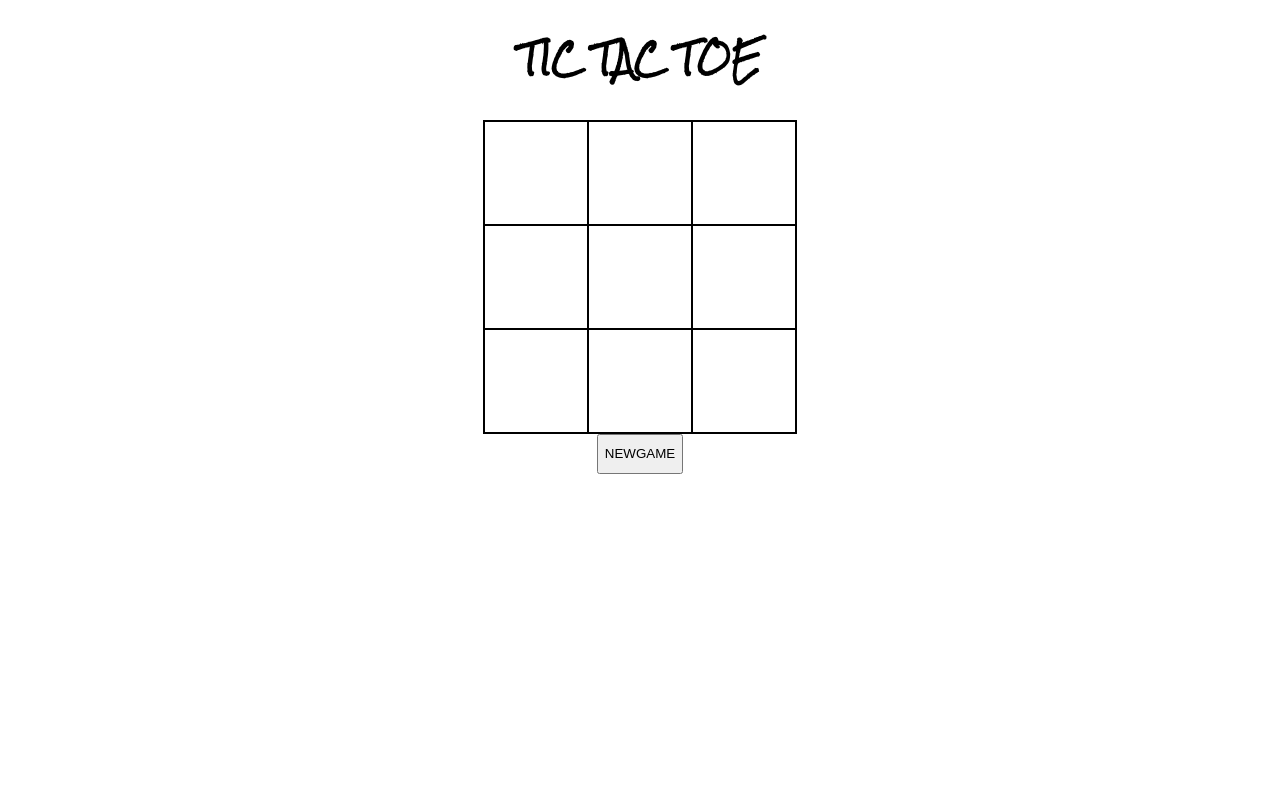
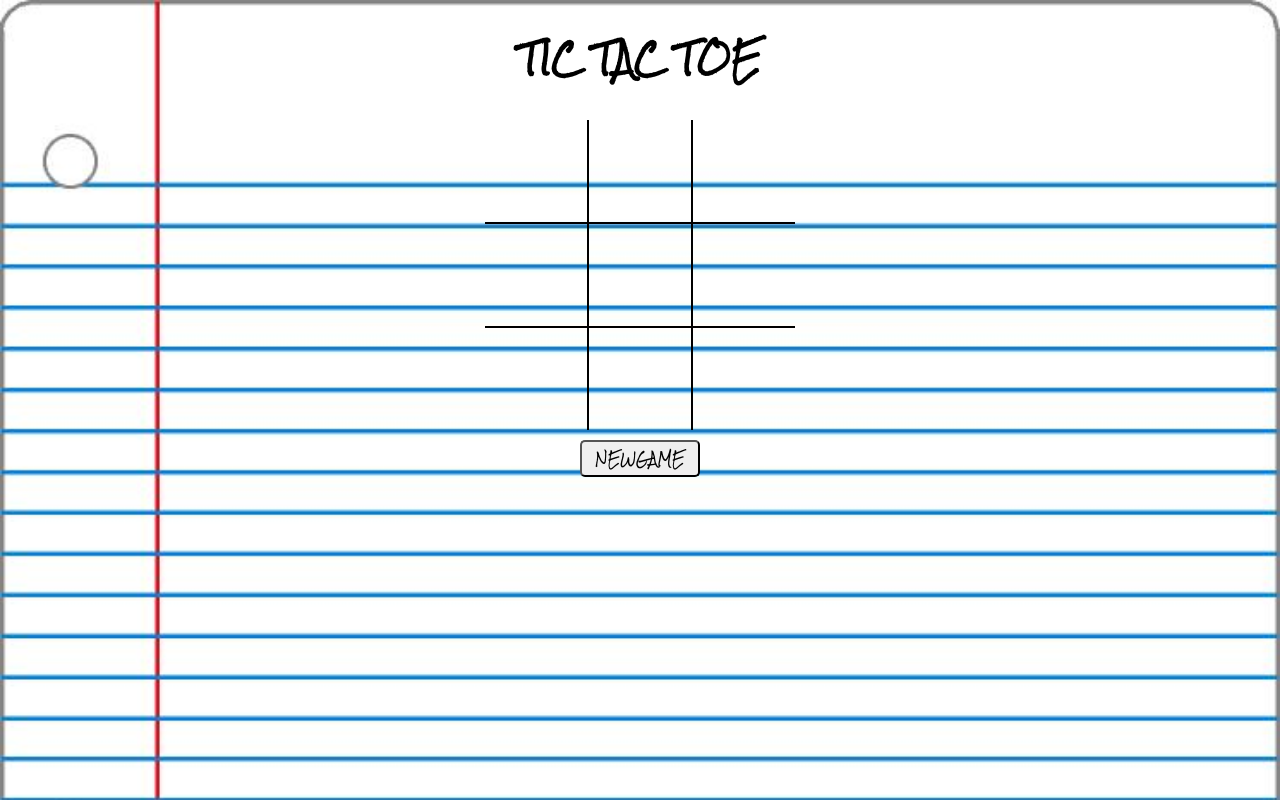
Before and after one commit to JOLee83/t-t-t, a website: page public/index.html in a window 1280 px wide. Drawn offline with Linux system fonts and the light colour scheme.

Commit message:
css update

```diff
--- a/public/screen.css
+++ b/public/screen.css
@@ -9,28 +9,41 @@ body {
   font-family: 'Rock Salt', cursive;
   margin: 0;
   min-height: 100%;
-  /* background-image: url(./notebook-paper.jpg); */
+  background-image: url(./notebook-paper.jpg);
   background-size: cover;
 
 
 }
-header, footer, main{
+header, main {
   display: flex;
   justify-content: center;
+  /* flex-direction: column; */
+}
+footer {
+  display: flex;
+  justify-content: center;
+  flex-direction: column;
+  align-items: center;
+  text-align: center;
 }
 td {
-  border-left: 2px solid black;
-  border-right: 2px solid black;
-}
-td {
-  border-top: 2px solid black;
-  border-bottom: 2px solid black;
-}
-td {
+  border: 2px solid black;
   width:100px;
   text-align: center;
   height: 100px;
   font-size: 35px;
+}
+table tr:first-child td{
+  border-top: 0;
+}
+table tr:last-child td{
+  border-bottom: 0;
+}
+table tr td:first-child {
+  border-left: 0;
+}
+table tr td:last-child {
+  border-right: 0;
 }
 table {
   border-collapse: collapse;
@@ -41,3 +54,11 @@ table {
 .blue {
   color:blue;
 }
+button {
+  width: 120px;
+  border-radius: 5px;
+  margin-top: 10px;
+  font-family: 'Rock Salt', cursive;
+  background-color: none;
+
+}
```
Also changed, not shown: public/notebook-paper.jpg (added).
